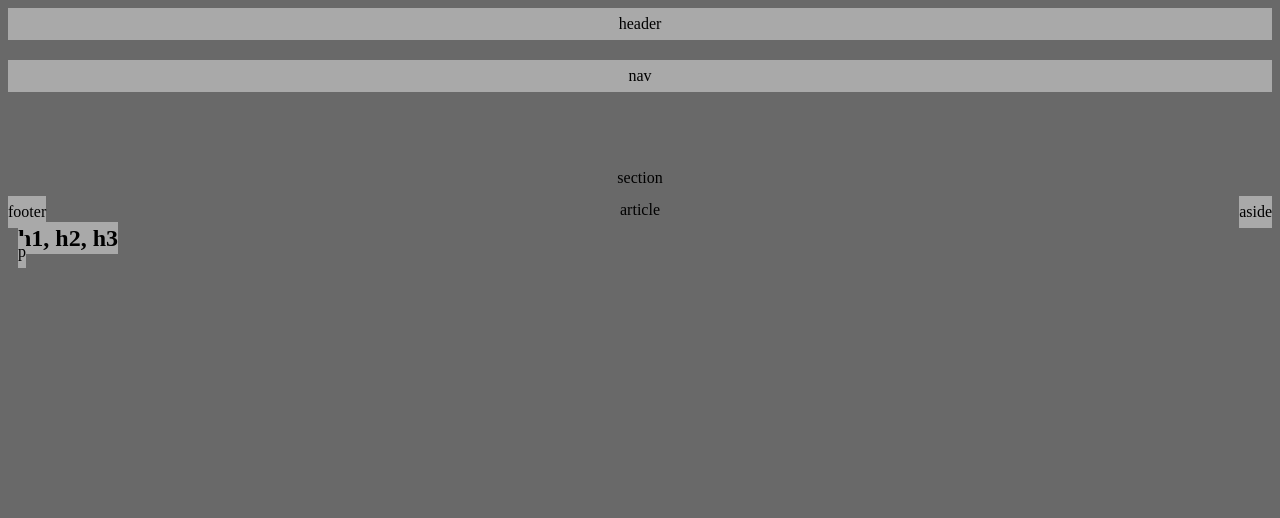
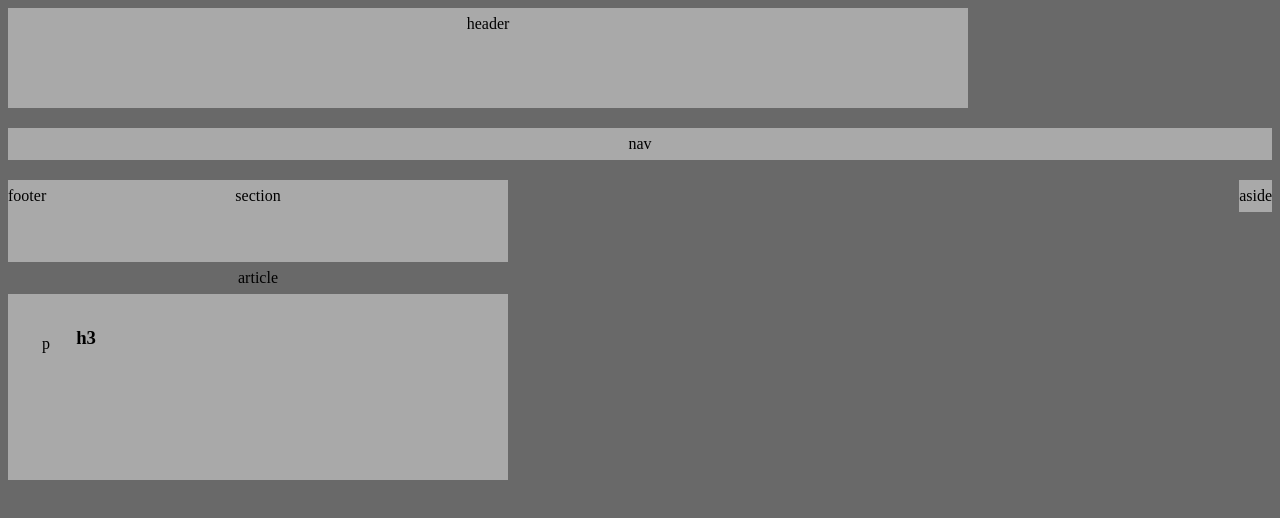
Before and after one commit to ercunnin/HW-Wireframe, a plain HTML site: page index.html in a window 1280 px wide. Drawn offline with Linux system fonts and the light colour scheme.

Commit message:
2nd upload

```diff
--- a/index.html
+++ b/index.html
@@ -7,28 +7,27 @@
     <link rel="stylesheet" type="text/css" href="style.css">
 </head>
 
-
-<header> header
-    <br>
-</header>
+<body>
+    <div class="wrapper">
+        <header> header</header>
         <nav>nav</nav>
 
-<body>
-    <section id="#right">
+        <section id="section">
             section
-        <article id="#aleft">article</article>
-        <h1 id="#hleft">h1, h2, h3</h1>
-        <p id="#pleft">p</p>
+            <article id="article">article
+                <h1 id="hleft">h1, h2, h3</h1>
+                <p id="pleft">p</p>
+            </article>
         </section>
-</body>
-<aside id="#left">
+
+        <aside id="assleft">
             aside
         </aside>
         <footer>footer</footer>
 
         <!-- <img src="https://www.targetmarketingmag.com/wp-content/uploads/sites/3/2017/05/Screen-Shot-2017-05-04-at-9.12.45-AM.png"> -->
 
-
+    </div>
 </body>
 
 
--- a/style.css
+++ b/style.css
@@ -9,20 +9,23 @@ body {
 header {
   margin-bottom: 20px;
   background-color: darkgrey;
-
+  width: 960px;
+  height: 100px;
+  box-align: left;
 }
   nav {
     margin-bottom: 20px;
     background-color: darkgrey;
   }
-  section {
+  #section {
     box-sizing: border-box;
     margin-bottom: 20px;
     background-color: darkgrey;
     position: absolute;
-
-
-  article
+    width: 500px;
+    height: 300px;
+  }
+   #article {
     box-sizing: border-box;
     margin-bottom: 20px;
     background-color: dimgray;
@@ -35,11 +38,12 @@ header {
     position: absolute;
     top: 50px;
     margin: 10px;
-  }
+}
   p {
     margin-bottom: 20px;
     background-color: darkgrey;
     position: absolute;
+    padding: 24px;
     margin: 10px;
   }
   aside {
```
Lines whose indentation alone changed are shown as unchanged.
